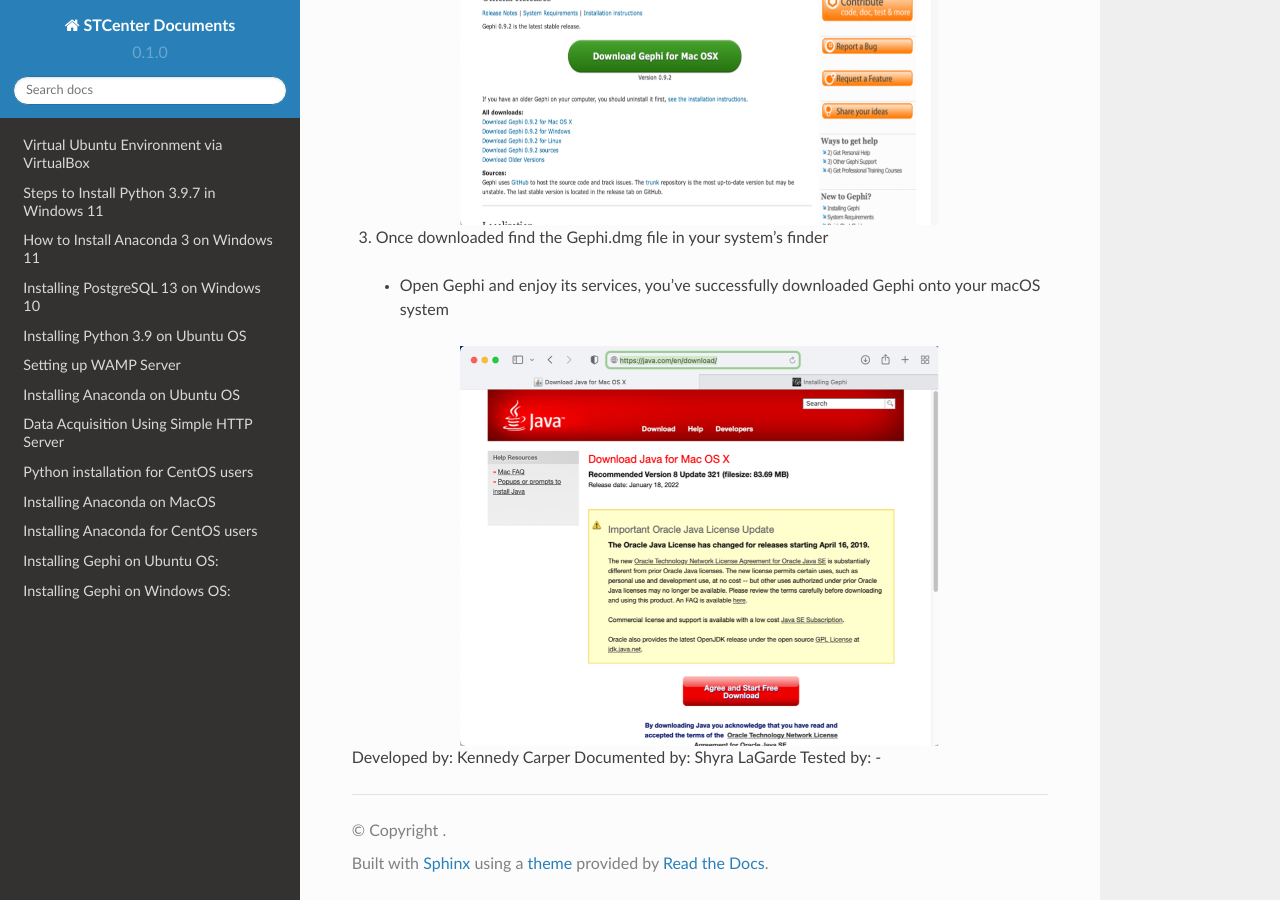
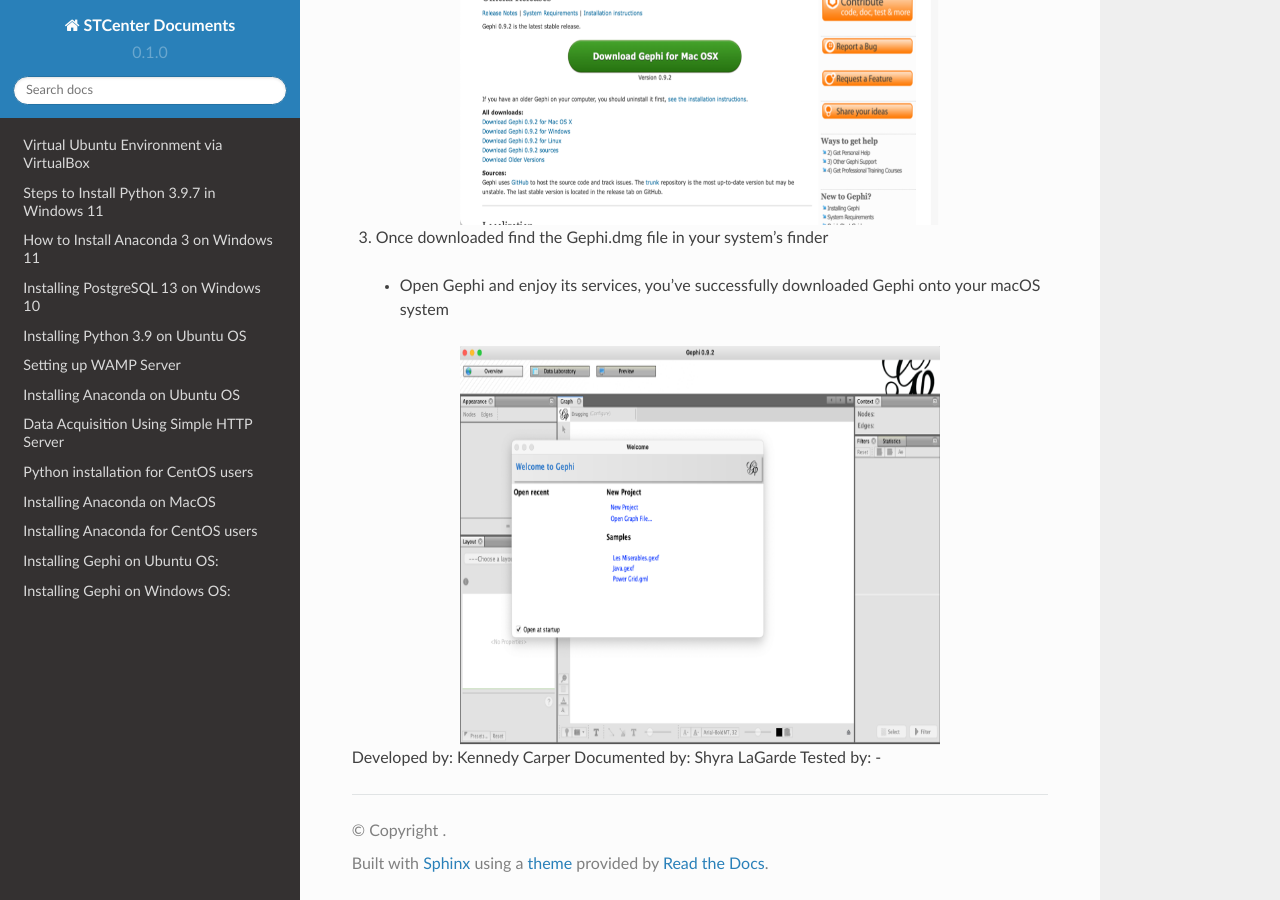
Before and after one commit to stccenter/STCenterDocs, a Sphinx documentation site: the page built from docs/source/Installing-Gephi-MacOS.rst, in a window 1280 px wide and 900 px high, scrolled down 950 px. Built offline with Sphinx 7.4.7 and the Read the Docs theme 2.0.0, drawn with Linux system fonts in a browser that asks for light colours; pages that are not in the unit, such as notebooks, are missing from menus.

Commit message:
Update Installing-Gephi-MacOS.rst

```diff
--- a/docs/source/Installing-Gephi-MacOS.rst
+++ b/docs/source/Installing-Gephi-MacOS.rst
@@ -27,7 +27,7 @@
 
   -	Open Gephi and enjoy its services, you’ve successfully downloaded Gephi onto your macOS system
 
-.. image:: ../images/GephiMac1.png
+.. image:: ../images/GephiMac3.png
     :width: 480px
     :align: center
     :height: 400px
```
